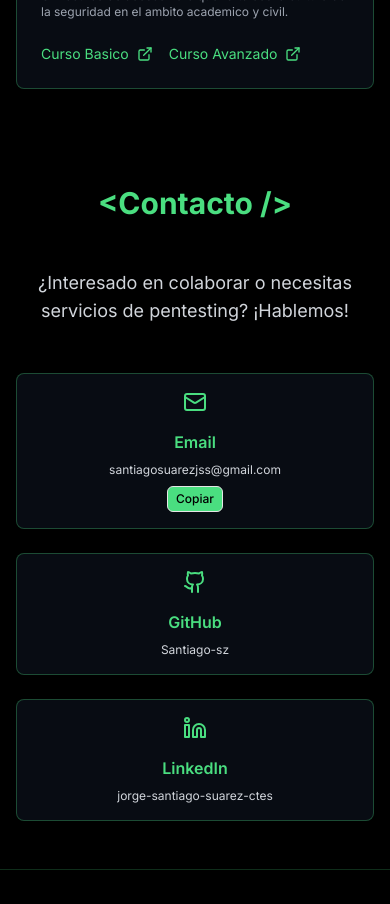
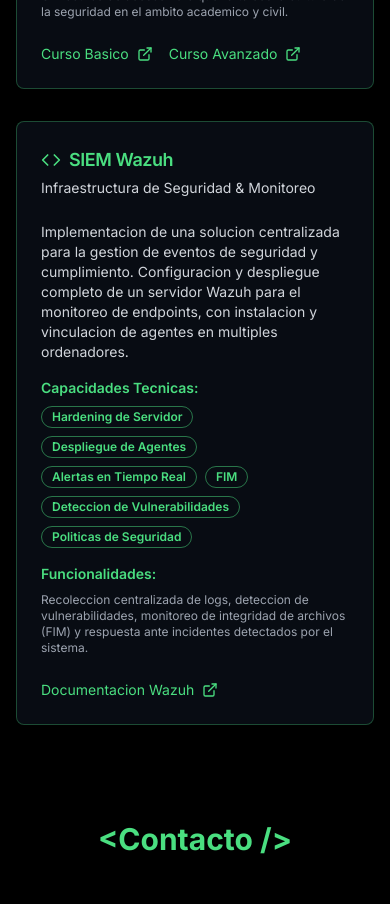
Before and after one commit to Santiago-sz/MiPortfolio, a Next.js app: page / in a window 390 px wide. Shown: the part 6720-7624 px from the top of the page. Built offline with nearby package versions, Linux system fonts and the light colour scheme.

Commit message:
feat: add new SIEM Wazuh card and adjust grid to 3 columns
Add SIEM Wazuh card and update grid layout for better project display.

Co-authored-by: Santiago Suarez <105062260+Santiago-sz@users.noreply.github.com>

```diff
--- a/app/page.tsx
+++ b/app/page.tsx
@@ -625,7 +625,7 @@ export default function Portfolio() {
             {"<Proyectos />"}
           </motion.h2>
 
-          <div className="grid grid-cols-1 md:grid-cols-2 gap-8 max-w-6xl mx-auto">
+          <div className="grid grid-cols-1 md:grid-cols-2 xl:grid-cols-3 gap-8 max-w-7xl mx-auto">
             {/* Proyecto Losas Basquet */}
             <motion.div
               initial={{ opacity: 0, y: 50 }}
@@ -912,6 +912,72 @@ export default function Portfolio() {
                 </CardContent>
               </Card>
             </motion.div>
+
+            {/* Proyecto SIEM Wazuh */}
+            <motion.div
+              initial={{ opacity: 0, y: 50 }}
+              whileInView={{ opacity: 1, y: 0 }}
+              transition={{ duration: 0.6, delay: 0.8 }}
+            >
+              <Card className="bg-gray-900/50 border-green-400/30 backdrop-blur-sm h-full hover:border-green-400 transition-all duration-300">
+                <CardHeader>
+                  <div>
+                    <CardTitle className="text-green-400 flex items-center text-lg sm:text-xl">
+                      <Code className="mr-2 h-5 w-5" />
+                      SIEM Wazuh
+                    </CardTitle>
+                    <CardDescription className="text-gray-300 mt-1 text-sm sm:text-base">
+                      Infraestructura de Seguridad & Monitoreo
+                    </CardDescription>
+                  </div>
+                </CardHeader>
+                <CardContent className="space-y-4">
+                  <p className="text-gray-300 text-sm sm:text-base">
+                    Implementacion de una solucion centralizada para la gestion de eventos de seguridad y cumplimiento. Configuracion y despliegue completo de un servidor Wazuh para el monitoreo de endpoints, con instalacion y vinculacion de agentes en multiples ordenadores.
+                  </p>
+                  <div>
+                    <h4 className="text-green-400 font-semibold mb-2 text-sm">Capacidades Tecnicas:</h4>
+                    <div className="flex flex-wrap gap-2">
+                      <Badge variant="outline" className="border-green-400/50 text-green-400 text-xs">
+                        Hardening de Servidor
+                      </Badge>
+                      <Badge variant="outline" className="border-green-400/50 text-green-400 text-xs">
+                        Despliegue de Agentes
+                      </Badge>
+                      <Badge variant="outline" className="border-green-400/50 text-green-400 text-xs">
+                        Alertas en Tiempo Real
+                      </Badge>
+                      <Badge variant="outline" className="border-green-400/50 text-green-400 text-xs">
+                        FIM
+                      </Badge>
+                      <Badge variant="outline" className="border-green-400/50 text-green-400 text-xs">
+                        Deteccion de Vulnerabilidades
+                      </Badge>
+                      <Badge variant="outline" className="border-green-400/50 text-green-400 text-xs">
+                        Politicas de Seguridad
+                      </Badge>
+                    </div>
+                  </div>
+                  <div>
+                    <h4 className="text-green-400 font-semibold mb-2 text-sm">Funcionalidades:</h4>
+                    <p className="text-gray-400 text-xs sm:text-sm">
+                      Recoleccion centralizada de logs, deteccion de vulnerabilidades, monitoreo de integridad de archivos (FIM) y respuesta ante incidentes detectados por el sistema.
+                    </p>
+                  </div>
+                  <div className="flex flex-wrap gap-4 pt-2">
+                    <motion.a
+                      href="https://documentation.wazuh.com/"
+                      target="_blank"
+                      rel="noopener noreferrer"
+                      className="inline-flex items-center text-green-400 hover:text-green-300 transition-colors text-sm"
+                      whileHover={{ x: 5 }}
+                    >
+                      Documentacion Wazuh <ExternalLink className="ml-2 h-4 w-4" />
+                    </motion.a>
+                  </div>
+                </CardContent>
+              </Card>
+            </motion.div>
           </div>
         </div>
       </section>
```
